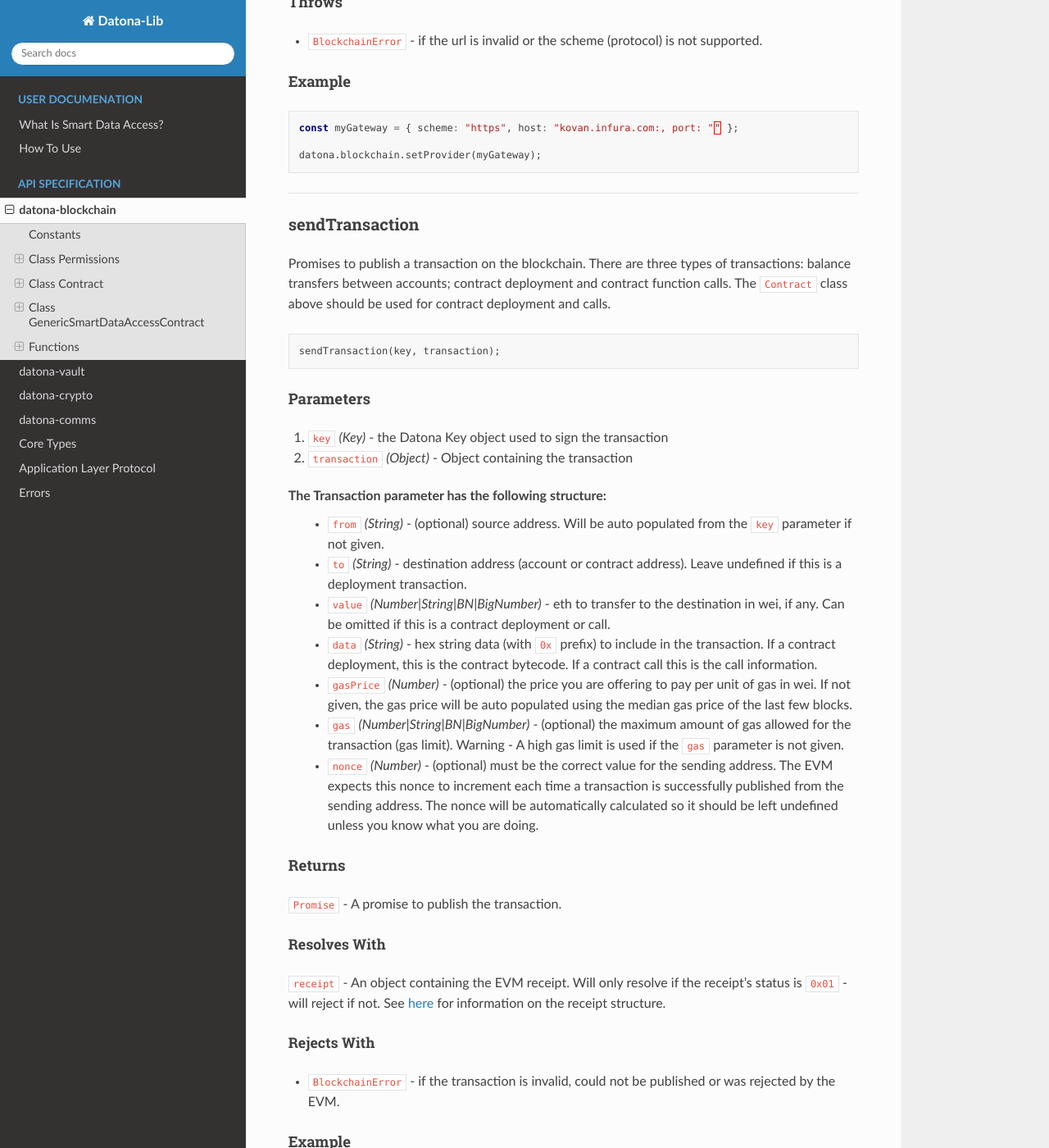
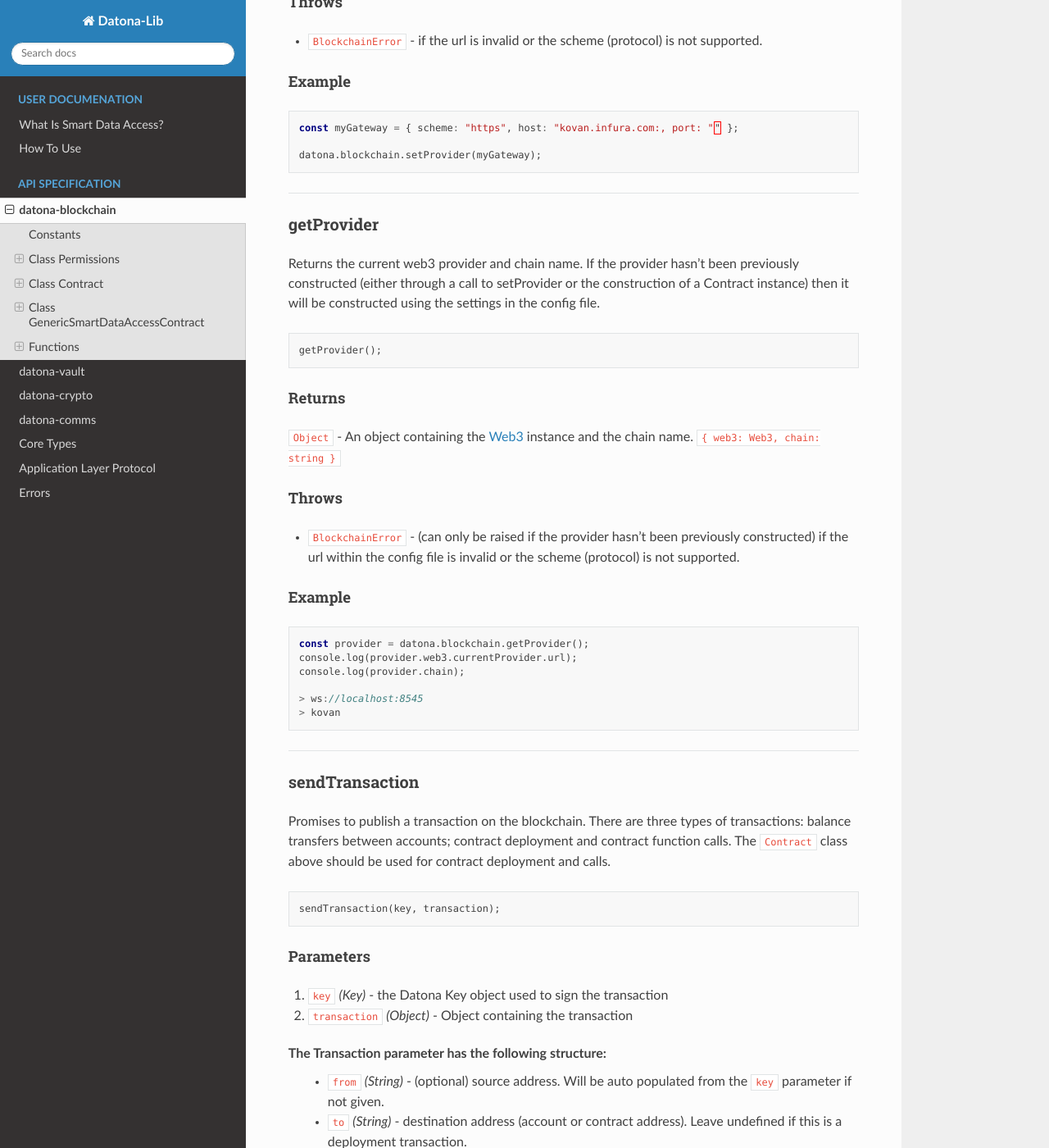
Before and after one commit to Datona-Labs/datona-lib, a Sphinx documentation site: the page built from docs/datona-blockchain.rst, in a window 1280 px wide and 1400 px high, scrolled down 23079 px. Shown: the whole window at 82% size. Built offline with Sphinx 7.4.7 and the Read the Docs theme 2.0.0, drawn with Linux system fonts in a browser that asks for light colours.

```diff
--- a/docs/datona-blockchain.rst
+++ b/docs/datona-blockchain.rst
@@ -1325,6 +1325,46 @@ Example
   const myGateway = { scheme: "https", host: "kovan.infura.com:, port: "" };
 
   datona.blockchain.setProvider(myGateway);
+
+-----------------------------------------------------------------------------
+
+.. _getProvider:
+
+getProvider
+===========
+
+Returns the current web3 provider and chain name.  If the provider hasn't been
+previously constructed (either through a call to setProvider or the construction of a
+Contract instance) then it will be constructed using the settings in the config file.
+
+.. code-block:: javascript
+
+    getProvider();
+
+-------
+Returns
+-------
+
+``Object`` - An object containing the `Web3 <https://web3js.readthedocs.io/en/v1.3.0/web3.html>`_ instance and the chain name.  ``{ web3: Web3, chain: string }``
+
+------
+Throws
+------
+
+* ``BlockchainError`` - (can only be raised if the provider hasn't been previously constructed) if the url within the config file is invalid or the scheme (protocol) is not supported.
+
+-------
+Example
+-------
+
+.. code-block:: javascript
+
+  const provider = datona.blockchain.getProvider();
+  console.log(provider.web3.currentProvider.url);
+  console.log(provider.chain);
+
+  > ws://localhost:8545
+  > kovan
 
 -----------------------------------------------------------------------------
 
```
Also changed, not shown: config.json (+6 -5 lines), 8 other files.
